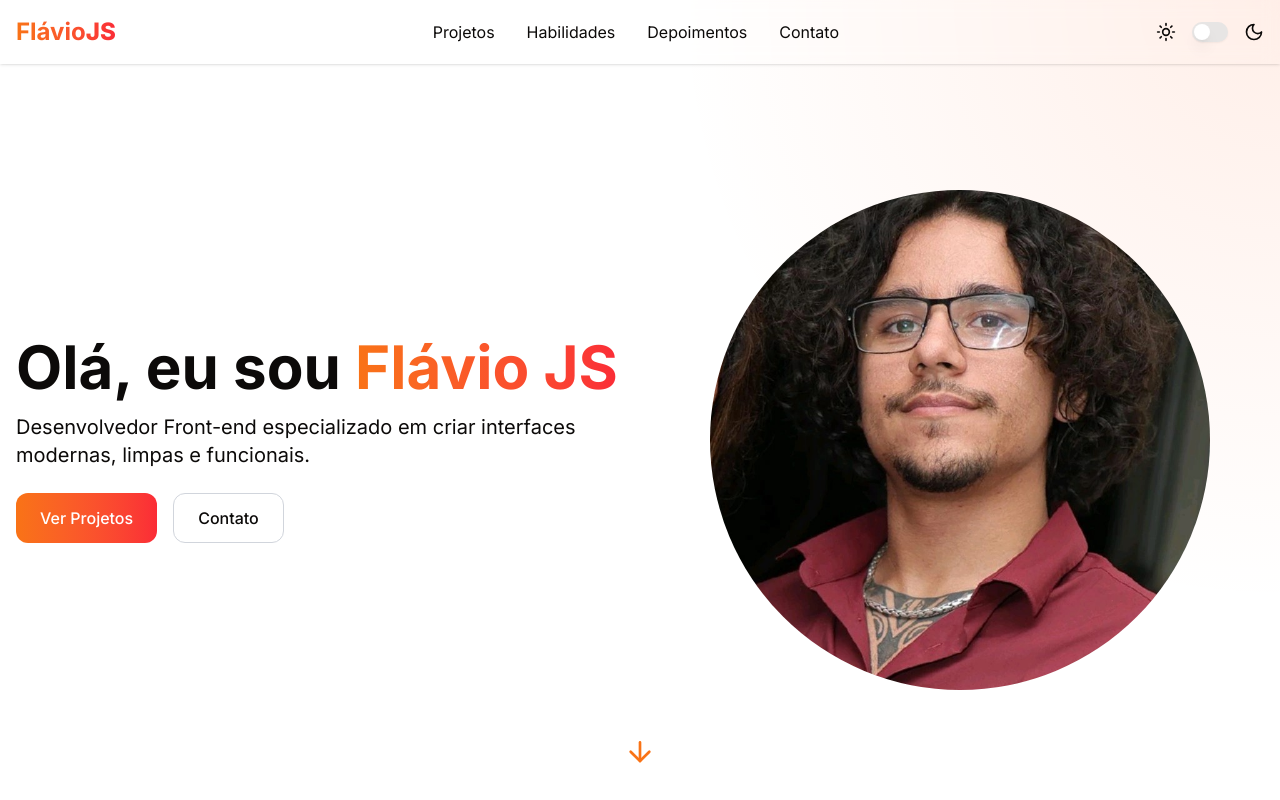
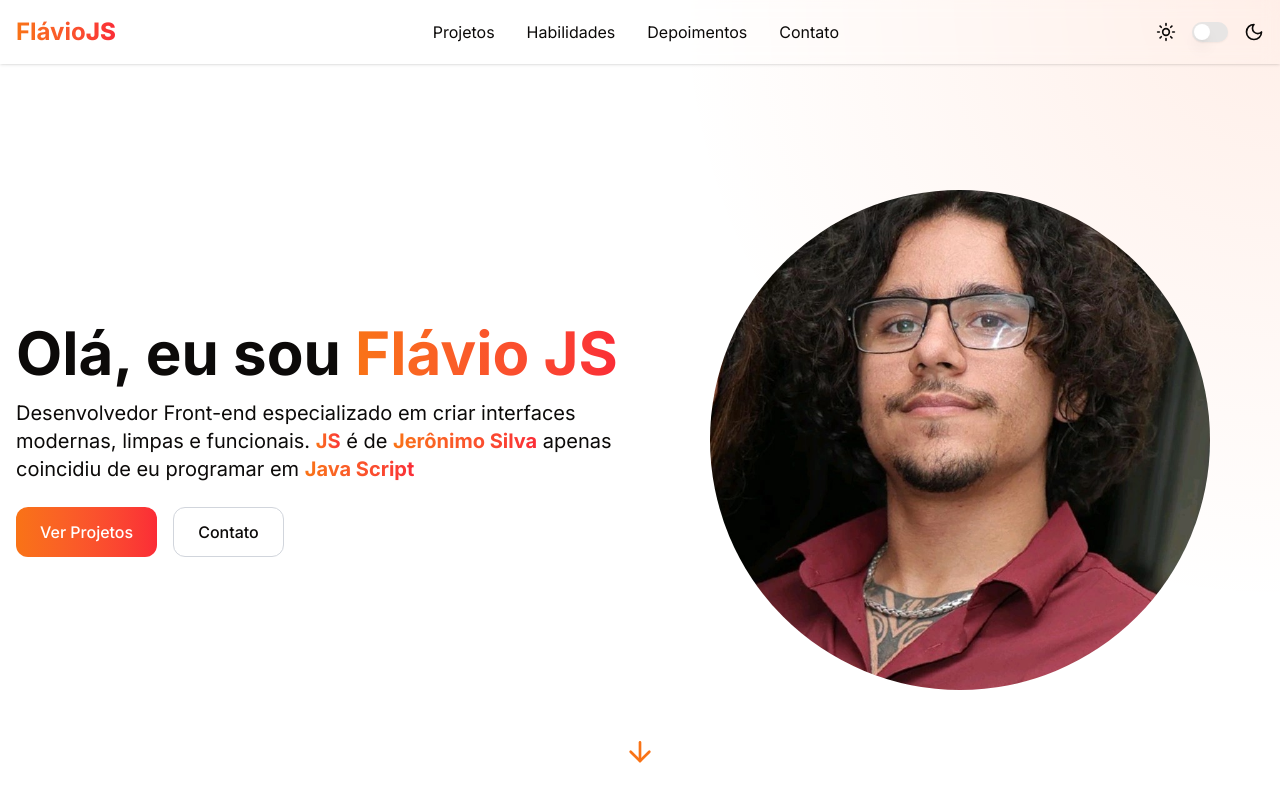
Before and after one commit to Flavio-JS/portfolio, a Next.js app: page / in a window 1280 px wide. Shown: the top 800 px of the page. Built offline with nearby package versions, Linux system fonts and the light colour scheme.

Commit message:
fix contact, hero and testemonials

```diff
--- a/src/components/contact.tsx
+++ b/src/components/contact.tsx
@@ -297,7 +297,7 @@ export default function Contact() {
 
               <button
                 type="submit"
-                className="mt-6 w-full bg-gradient-to-r from-primary to-tertiary text-primary-foreground py-3 px-6 rounded-lg font-medium flex items-center justify-center gap-2 hover:opacity-90 transition-opacity disabled:opacity-70"
+                className="mt-6 w-full bg-gradient-to-r hover:cursor-pointer from-primary to-tertiary text-primary-foreground py-3 px-6 rounded-lg font-medium flex items-center justify-center gap-2 hover:opacity-90 transition-opacity disabled:opacity-70"
               >
                 Enviar mensagem <Send size={18} />
               </button>
--- a/src/components/hero.tsx
+++ b/src/components/hero.tsx
@@ -27,13 +27,24 @@ export default function Hero() {
           </h1>
           <p className="text-xl text-muted-foreground mb-6">
             Desenvolvedor Front-end especializado em criar interfaces modernas,
-            limpas e funcionais.
+            limpas e funcionais.{" "}
+            <span className="bg-gradient-to-r font-bold from-primary to-tertiary bg-clip-text text-transparent">
+              JS
+            </span>{" "}
+            é de{" "}
+            <span className="bg-gradient-to-r font-bold from-primary to-tertiary bg-clip-text text-transparent">
+              Jerônimo Silva
+            </span>{" "}
+            apenas coincidiu de eu programar em{" "}
+            <span className="bg-gradient-to-r font-bold from-primary to-tertiary bg-clip-text text-transparent">
+              Java Script
+            </span>
           </p>
           <div className="flex flex-wrap gap-4">
             <motion.button
               whileHover={{ scale: 1.05 }}
               whileTap={{ scale: 0.95 }}
-              className="bg-gradient-to-r from-primary to-tertiary text-white px-6 py-3 rounded-lg font-medium"
+              className="bg-gradient-to-r from-primary hover:cursor-pointer to-tertiary text-white px-6 py-3 rounded-lg font-medium"
               onClick={handleScrollClick}
             >
               Ver Projetos
--- a/src/components/testimonials.tsx
+++ b/src/components/testimonials.tsx
@@ -10,6 +10,7 @@ type Testimonial = {
   name: string;
   role: string;
   company?: string;
+  linkedInUrl?: string;
   avatar: string;
   content: string;
 };
@@ -19,6 +20,7 @@ const testimonials: Testimonial[] = [
     id: 1,
     name: "Muriel Daher",
     role: "Desenvolvedora Front-End",
+    linkedInUrl: "https://www.linkedin.com/in/muriel-daher/",
     avatar: "/imgs/referrals/Muriel.jpeg",
     content: `
       Tive o privilégio de trabalhar com o Flávio, ele é profissional excepcional, dedicado e um
@@ -37,6 +39,7 @@ const testimonials: Testimonial[] = [
     id: 2,
     name: "Felipe Nário",
     role: "Engenhreiro de Software Sr",
+    linkedInUrl: "https://www.linkedin.com/in/felipenario/",
     avatar: "/imgs/referrals/Felipe.jpeg",
     content: `
       O Flávio é uma daquelas joias raras na nossa área, sendo uma pessoa sempre em busca
@@ -50,6 +53,7 @@ const testimonials: Testimonial[] = [
     id: 3,
     name: "Cacá Neves",
     role: "Designer de Produto",
+    linkedInUrl: "https://www.linkedin.com/in/prefirocaca/",
     avatar: "/imgs/referrals/Caca.jpeg",
     content: `
       Flavio é uma máquina! Pude acompanhar o comecinho da sua carreira e sou
@@ -61,6 +65,7 @@ const testimonials: Testimonial[] = [
     id: 4,
     name: "Hebert Sena",
     role: "Tech Manager",
+    linkedInUrl: "https://www.linkedin.com/in/hebert-savio-sena/",
     avatar: "/imgs/referrals/Hebert.jpeg",
     content: `
       É raro encontrar pessoas como o Flavio. Em todos os projetos que trabalhamos juntos, ele mostrou
@@ -124,7 +129,12 @@ export default function Testimonials() {
               className="bg-card p-8 rounded-xl shadow-md"
             >
               <div className="flex items-center gap-4 mb-6">
-                <div className="relative w-16 h-16 rounded-full overflow-hidden">
+                <a
+                  href={testimonials[currentIndex].linkedInUrl}
+                  target="_blank"
+                  rel="noopener noreferrer"
+                  className="relative w-16 h-16 rounded-full overflow-hidden"
+                >
                   <Image
                     src={
                       testimonials[currentIndex].avatar || "/placeholder.svg"
@@ -133,18 +143,26 @@ export default function Testimonials() {
                     fill
                     className="object-cover"
                   />
-                </div>
+                </a>
+
                 <div>
-                  <h3 className="text-xl font-bold text-card-foreground">
+                  <a
+                    href={testimonials[currentIndex].linkedInUrl}
+                    target="_blank"
+                    rel="noopener noreferrer"
+                    className="text-xl font-bold text-card-foreground"
+                  >
                     {testimonials[currentIndex].name}
-                  </h3>
+                  </a>
                   <p className="text-muted-foreground">
                     {testimonials[currentIndex].role},{" "}
                     {testimonials[currentIndex].company}
                   </p>
                 </div>
+
                 <Quote className="ml-auto text-primary h-10 w-10 opacity-20" />
               </div>
+
               <p className="text-card-foreground text-lg italic">
                 &quot;{testimonials[currentIndex].content}&quot;
               </p>
```
